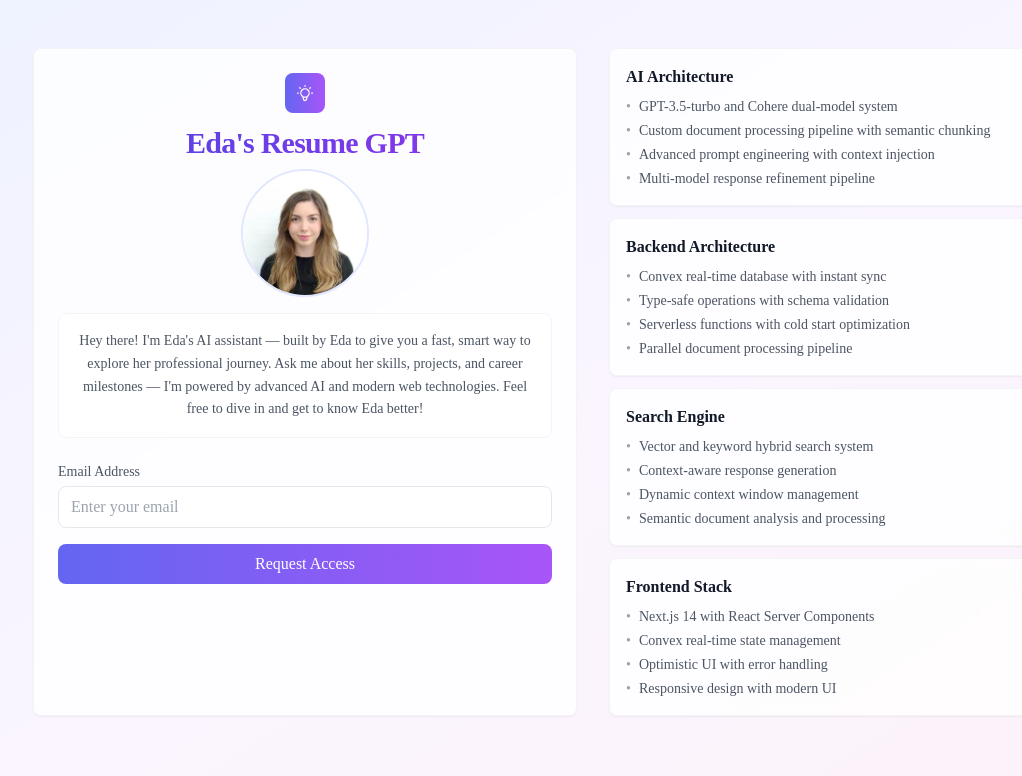
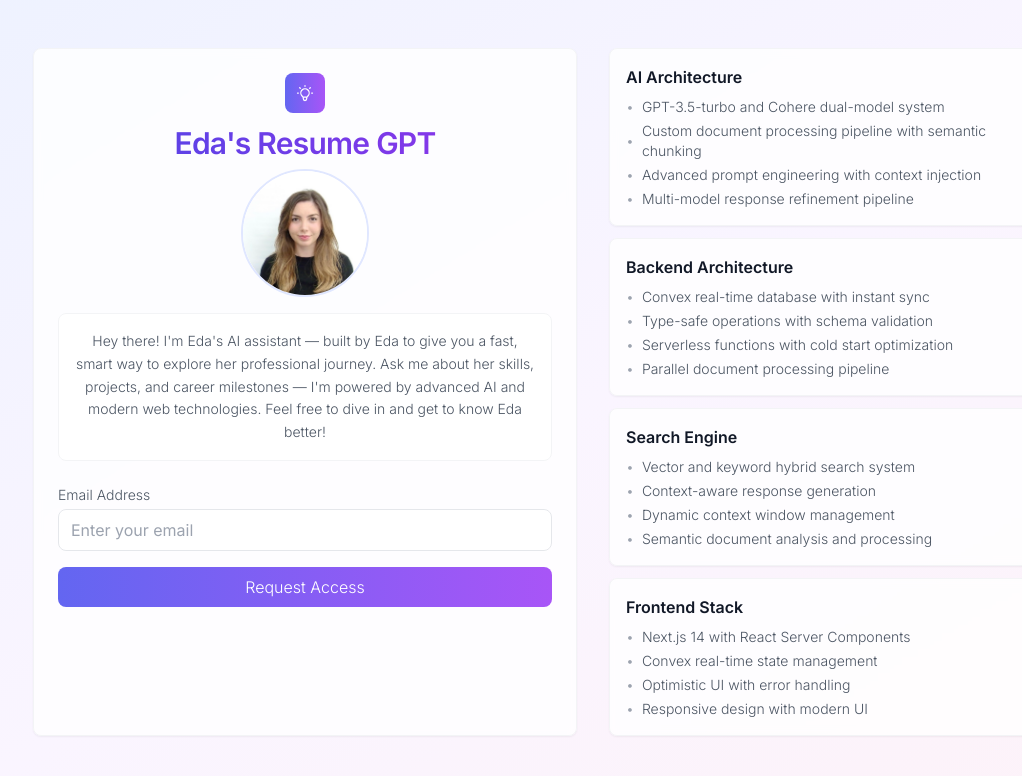
Before and after one commit to edatopuzz/ai-resumechatbot, a Next.js app: page / in a window 1280 px wide. Shown: the top 776 px of the page, without its empty margins (47-1069 px from the left). Built offline with nearby package versions, Linux system fonts and the light colour scheme; no server answers.

Commit message:
style: implement Inter font across the application

```diff
--- a/app/globals.css
+++ b/app/globals.css
@@ -17,4 +17,9 @@
 body {
   background: var(--background);
   color: var(--foreground);
+  font-family: var(--font-inter), system-ui, -apple-system, BlinkMacSystemFont, 'Segoe UI', Roboto, 'Helvetica Neue', Arial, sans-serif;
 }
+
+* {
+  font-family: inherit;
+}
--- a/app/layout.tsx
+++ b/app/layout.tsx
@@ -4,22 +4,24 @@
 
 const inter = Inter({
   subsets: ["latin"],
+  display: "swap",
   variable: "--font-inter",
+  preload: true,
 });
 
 export const metadata: Metadata = {
-  title: "Create Next App",
-  description: "Generated by create next app",
+  title: "Eda's Resume Chatbot",
+  description: "Chat with an AI about Eda's professional experience",
 };
 
 export default function RootLayout({
   children,
-}: Readonly<{
+}: {
   children: React.ReactNode;
-}>) {
+}) {
   return (
-    <html lang="en">
-      <body className={`${inter.variable} antialiased`}>
+    <html lang="en" className={inter.variable}>
+      <body className="antialiased">
         {children}
       </body>
     </html>
```
